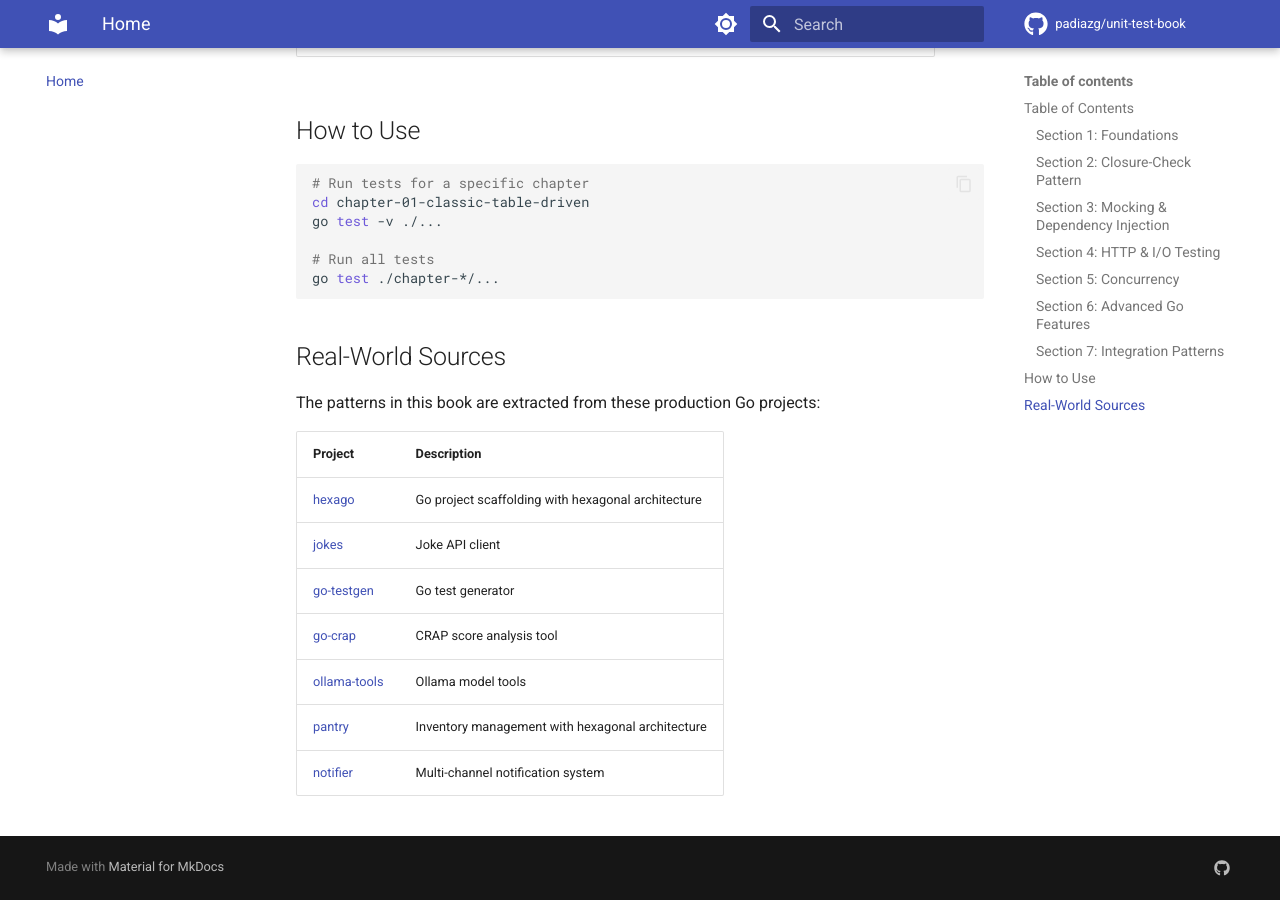
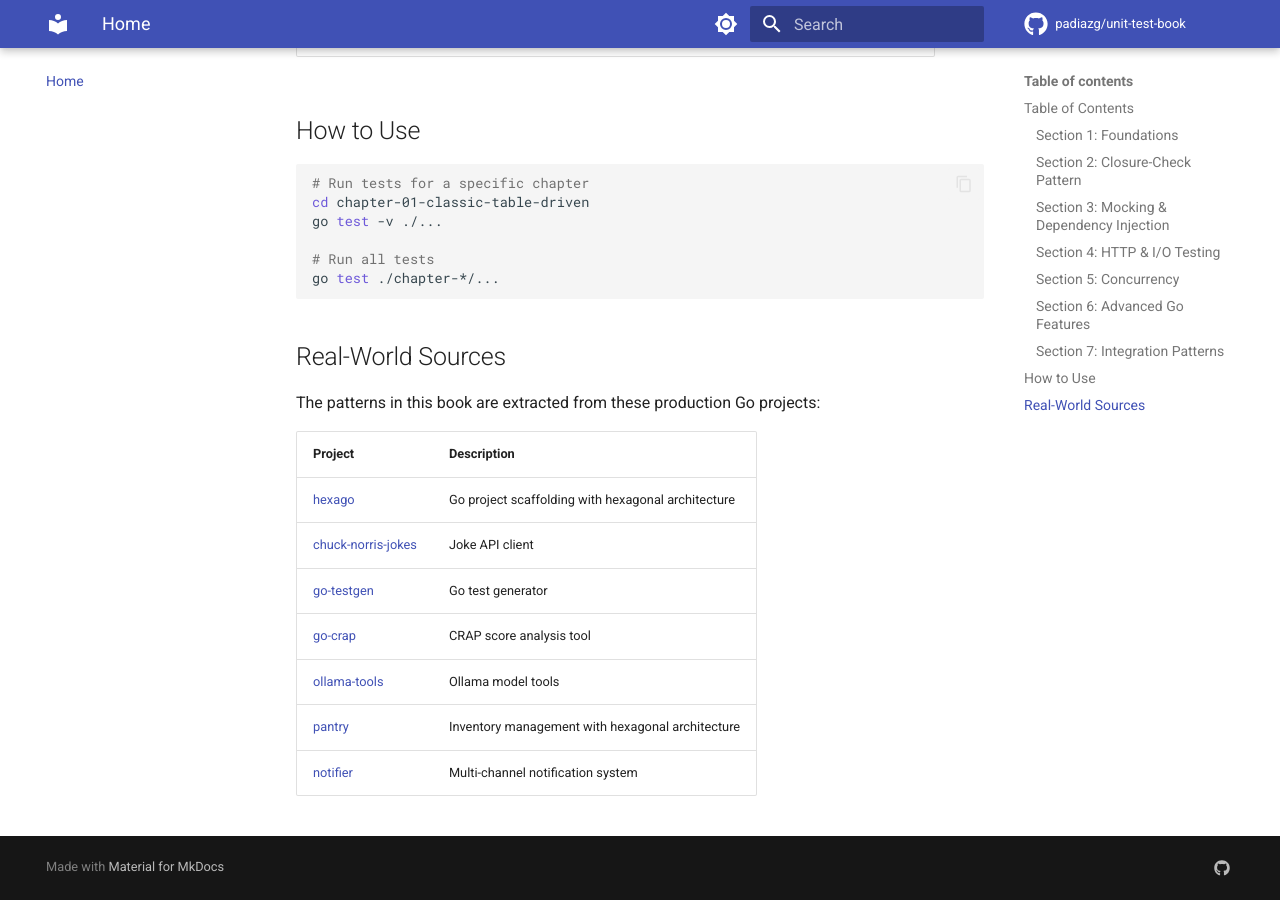
Before and after one commit to padiazg/unit-test-book, an MkDocs documentation site: the page built from doc/docs/index.md, in a window 1280 px wide and 900 px high, scrolled down 2673 px. Built offline with MkDocs 1.6.1 and Material for MkDocs 9.7.7, drawn with Linux system fonts in a browser that asks for light colours; comment, search, counter and statistics services are not loaded.

Commit message:
Updated jokes link

```diff
--- a/doc/docs/index.md
+++ b/doc/docs/index.md
@@ -81,7 +81,7 @@ The patterns in this book are extracted from these production Go projects:
 | Project | Description |
 |---------|-------------|
 | [hexago](https://github.com/padiazg/hexago) | Go project scaffolding with hexagonal architecture |
-| [jokes](https://github.com/padiazg/jokes) | Joke API client |
+| [chuck-norris-jokes](https://github.com/padiazg/chuck-norris-jokes) | Joke API client |
 | [go-testgen](https://github.com/padiazg/go-testgen) | Go test generator |
 | [go-crap](https://github.com/padiazg/go-crap) | CRAP score analysis tool |
 | [ollama-tools](https://github.com/padiazg/ollama-tools) | Ollama model tools |
```
Also changed, not shown: index.md (+1 -1 lines).
